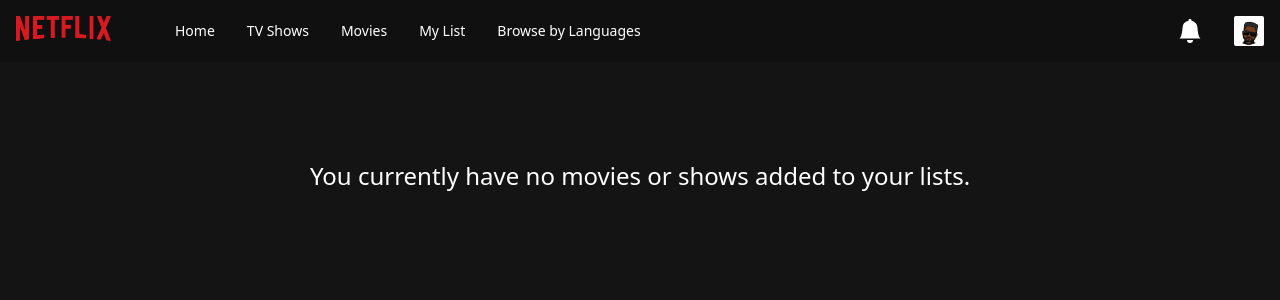
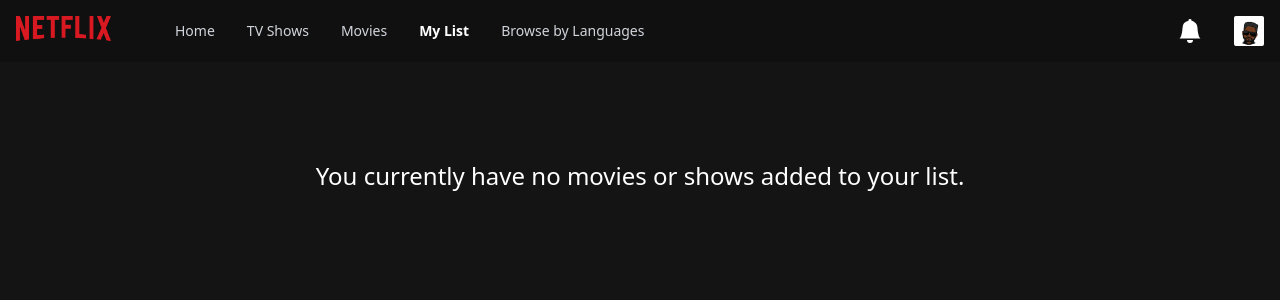
Before and after one commit to shokes/Netflix-ts, a Next.js app: page /List in a window 1280 px wide. Shown: the top 300 px of the page. Built offline with nearby package versions, Linux system fonts and the light colour scheme.

Commit message:
active page

```diff
--- a/components/Hero/index.tsx
+++ b/components/Hero/index.tsx
@@ -11,7 +11,8 @@ import { useSelector, useDispatch } from 'react-redux';
 import { openModal } from '../../redux/features/modalSlice';
 import { handleHeroModal } from '../../redux/features/homeSlice';
 
-const Hero = ({ heroMovieProp }: HeroType) => {
+const Hero = ({ heroMovieProp, activePage }: HeroType) => {
+
   const dispatch = useDispatch();
 
   const [randomNumber, setRandomNumber] = useState<number>(3);
@@ -46,7 +47,7 @@ const Hero = ({ heroMovieProp }: HeroType) => {
           height: '700px',
         }}
       >
-        <Navigation />
+        <Navigation activePage={activePage}/>
 
         <div className='container relative'>
           <div className='w-[23rem]  md:w-[34rem] text-white absolute top-[10rem]'>
--- a/components/Lists/index.tsx
+++ b/components/Lists/index.tsx
@@ -17,7 +17,7 @@ const Lists = () => {
       <section className='pt-[10rem]'>
         <div className=' container'>
           <p className='text-white text-center text-2xl '>
-            You currently have no movies or shows added to your lists.
+            You currently have no movies or shows added to your list.
           </p>
         </div>
       </section>
--- a/components/Navigation/index.tsx
+++ b/components/Navigation/index.tsx
@@ -7,8 +7,9 @@ import Link from 'next/link';
 import { NavItemsTypes, NavMobile } from '../../interfaces/navigationTypes';
 import { useInView } from 'react-intersection-observer';
 import { useEffect, useState } from 'react';
+import { NavigationTypes } from '../../interfaces/navigationTypes';
 
-const Navigation = () => {
+const Navigation = ({ activePage }: NavigationTypes) => {
   const navItems: NavItemsTypes[] = [
     {
       id: 1,
@@ -78,6 +79,7 @@ const Navigation = () => {
         <div className='container'>
           <div className='flex justify-between items-center'>
             <div className=' hidden lg:flex gap-[4rem] items-center'>
+              {/* // navigation for large screens */}
               <Link href='/'>
                 <a className='py-4'>
                   <Image
@@ -89,17 +91,26 @@ const Navigation = () => {
                 </a>
               </Link>
 
-              <ul className='flex items-center gap-[2rem]'>
+              <ul className='flex items-center gap-[2rem] list-none'>
                 {navItems.map((item) => {
                   return (
                     <Link key={item.id} href={item.url}>
-                      {item.title}
+                      <li
+                        className={`cursor-pointer ${
+                          activePage === item.title
+                            ? 'text-white font-extrabold'
+                            : 'text-gray-300'
+                        }`}
+                      >
+                        {item.title}
+                      </li>
                     </Link>
                   );
                 })}
               </ul>
             </div>
 
+            {/* Mobile navigation */}
             <div className=' flex gap-[4rem]  lg:hidden items-center'>
               <Link href='/'>
                 <a className='py-4'>
@@ -111,15 +122,23 @@ const Navigation = () => {
                   />{' '}
                 </a>
               </Link>
-              <div className='text-sm flex gap-4 items-center'>
+              <ul className='text-sm flex gap-4 items-center list-none'>
                 {navItemsMobile.map((item) => {
                   return (
                     <Link key={item.id} href={item.url}>
-                      {item.title}
+                      <li
+                        className={`cursor-pointer ${
+                          activePage === item.title
+                            ? 'text-white font-extrabold'
+                            : 'text-gray-300'
+                        }`}
+                      >
+                        {item.title}
+                      </li>
                     </Link>
                   );
                 })}
-              </div>
+              </ul>
             </div>
 
             <div className='flex items-center gap-[2rem]'>
--- a/interfaces/heroTypes.tsx
+++ b/interfaces/heroTypes.tsx
@@ -9,4 +9,6 @@ export interface HeroType {
     id: number;
     poster_path: string;
   }[];
+
+  activePage: string;
 }
--- a/interfaces/navigationTypes.tsx
+++ b/interfaces/navigationTypes.tsx
@@ -9,3 +9,7 @@ export interface NavMobile {
   title: string;
   url: string;
 }
+
+export interface NavigationTypes {
+  activePage: string;
+}
--- a/pages/List.tsx
+++ b/pages/List.tsx
@@ -1,17 +1,18 @@
 import { Navigation, Lists } from '../components';
 import Head from 'next/head';
 
+const activePage = 'My List';
+
 const List = () => {
-  // const { heroMovie } = useSelector((store: RootState) => store.shows);
   return (
     <section>
       <Head>
-        <title>My List - Netflix</title>
+        <title>{activePage} - Netflix</title>
         <meta name='description' content='Generated by create next app' />
         <link rel='icon' href='/favicon.png' />
       </Head>
 
-      <Navigation />
+      <Navigation activePage={activePage} />
       <Lists />
     </section>
   );
--- a/pages/Movies.tsx
+++ b/pages/Movies.tsx
@@ -1,11 +1,5 @@
 import Head from 'next/head';
-import {
-  Navigation,
-  Hero,
-  Trending,
-  Documentaries,
-  Romance,
-} from '../components';
+import { Hero, Trending, Documentaries, Romance } from '../components';
 import { useSelector } from 'react-redux';
 import { RootState } from '../redux/store';
 import { getMoviesHero } from '../redux/features/moviesSlice';
@@ -18,6 +12,8 @@ import { useEffect } from 'react';
 import { useDispatch } from 'react-redux';
 const Movies = () => {
   const { moviesHero } = useSelector((store: RootState) => store.movies);
+  const activePage = 'Movies';
+
   const dispatch = useDispatch();
   useEffect(() => {
     dispatch(getMoviesHero());
@@ -29,12 +25,12 @@ const Movies = () => {
   return (
     <section>
       <Head>
-        <title>Movies - Netflix</title>
+        <title>{activePage} - Netflix</title>
         <meta name='description' content='Generated by create next app' />
         <link rel='icon' href='/favicon.png' />
       </Head>
       <div className='overflow-hidden '>
-        <Hero heroMovieProp={moviesHero} />
+        <Hero heroMovieProp={moviesHero} activePage={activePage} />
         <Trending />
         <Documentaries />
         <Romance />
--- a/pages/TvShows.tsx
+++ b/pages/TvShows.tsx
@@ -1,7 +1,7 @@
 import Head from 'next/head';
 import { useSelector } from 'react-redux';
 import { RootState } from '../redux/store';
-import { Navigation, Hero, Trending, Comedy, TopRated } from '../components';
+import { Hero, Trending, Comedy, TopRated } from '../components';
 import {
   getTvShowsHero,
   getTvShowsTopRated,
@@ -22,15 +22,18 @@ const TvShows = () => {
   const { tvShowsHero, tvShowsTopRated } = useSelector(
     (store: RootState) => store.shows
   );
+
+  const activePage = 'TV Shows';
+
   return (
     <section>
       <Head>
-        <title>TvShows - Netflix</title>
+        <title>{activePage} - Netflix</title>
         <meta name='description' content='Generated by create next app' />
         <link rel='icon' href='/favicon.png' />
       </Head>
       <div className='overflow-hidden '>
-        <Hero heroMovieProp={tvShowsHero} />
+        <Hero heroMovieProp={tvShowsHero} activePage={activePage} />
         <Trending />
         <TopRated topRatedProp={tvShowsTopRated} title='top rated tv shows' />
         <Comedy />
--- a/pages/index.tsx
+++ b/pages/index.tsx
@@ -16,7 +16,6 @@ import {
 import { useDispatch } from 'react-redux';
 import { useEffect } from 'react';
 import {
-  Navigation,
   Hero,
   Trending,
   TopRated,
@@ -26,7 +25,6 @@ import {
   Documentaries,
   Romance,
 } from '../components';
-// import { RootState } from '../../redux/store';
 
 const Home: NextPage = () => {
   const dispatch = useDispatch();
@@ -44,16 +42,18 @@ const Home: NextPage = () => {
     // eslint-disable-next-line react-hooks/exhaustive-deps
   }, []);
   const { heroMovie, topRated } = useSelector((store: RootState) => store.home);
-  //  console.log(heroMovie);
+
+  const activePage = 'Home';
+
   return (
     <>
       <Head>
-        <title>Home - Netflix</title>
+        <title>{activePage} - Netflix</title>
         <meta name='description' content='Generated by create next app' />
         <link rel='icon' href='/favicon.png' />
       </Head>
       <div className='overflow-hidden '>
-        <Hero heroMovieProp={heroMovie} />
+        <Hero heroMovieProp={heroMovie} activePage={activePage} />
         <Trending />
         <TopRated topRatedProp={topRated} />
         <Action />
```
